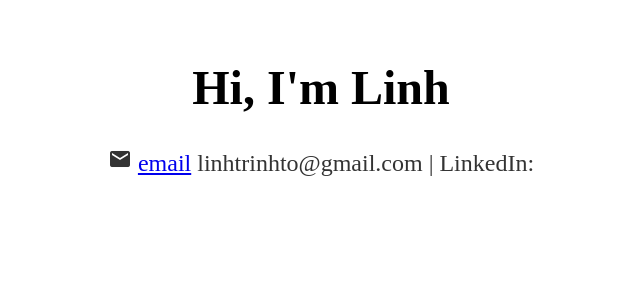
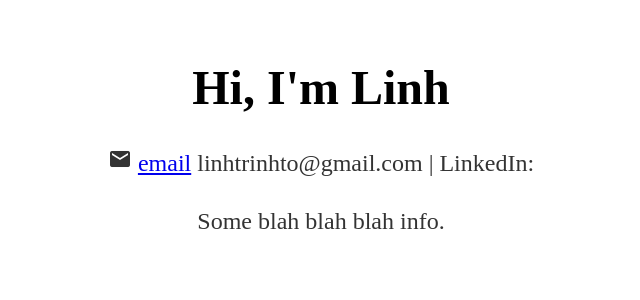
Before and after one commit to lttrinh/lttrinh.github.io, a Jekyll site: the page built from index.html, in a window 1280 px wide. Shown: the top 300 px of the page, without its empty margins (319-959 px from the left). Built offline with Jekyll 4.4.1, drawn with Linux system fonts in a browser that asks for light colours.

Commit message:
Update index.html

```diff
--- a/index.html
+++ b/index.html
@@ -4,12 +4,14 @@ title: Linh To Trinh
 ---
 <link rel="stylesheet" href="https://fonts.googleapis.com/icon?family=Material+Icons">
 
-<div class="blurb">
+<div class="header">
 	<h1>Hi, I'm Linh</h1>
 	<p><i class="material-icons">email</i> <a href="mailto:linhtrinhto@gmail.com">email</a>
-
-
 
 		linhtrinhto@gmail.com | LinkedIn: </p>
 
 </div>
+
+<div class="content">
+	<p>Some blah blah blah info.</p>
+	</div>
```
